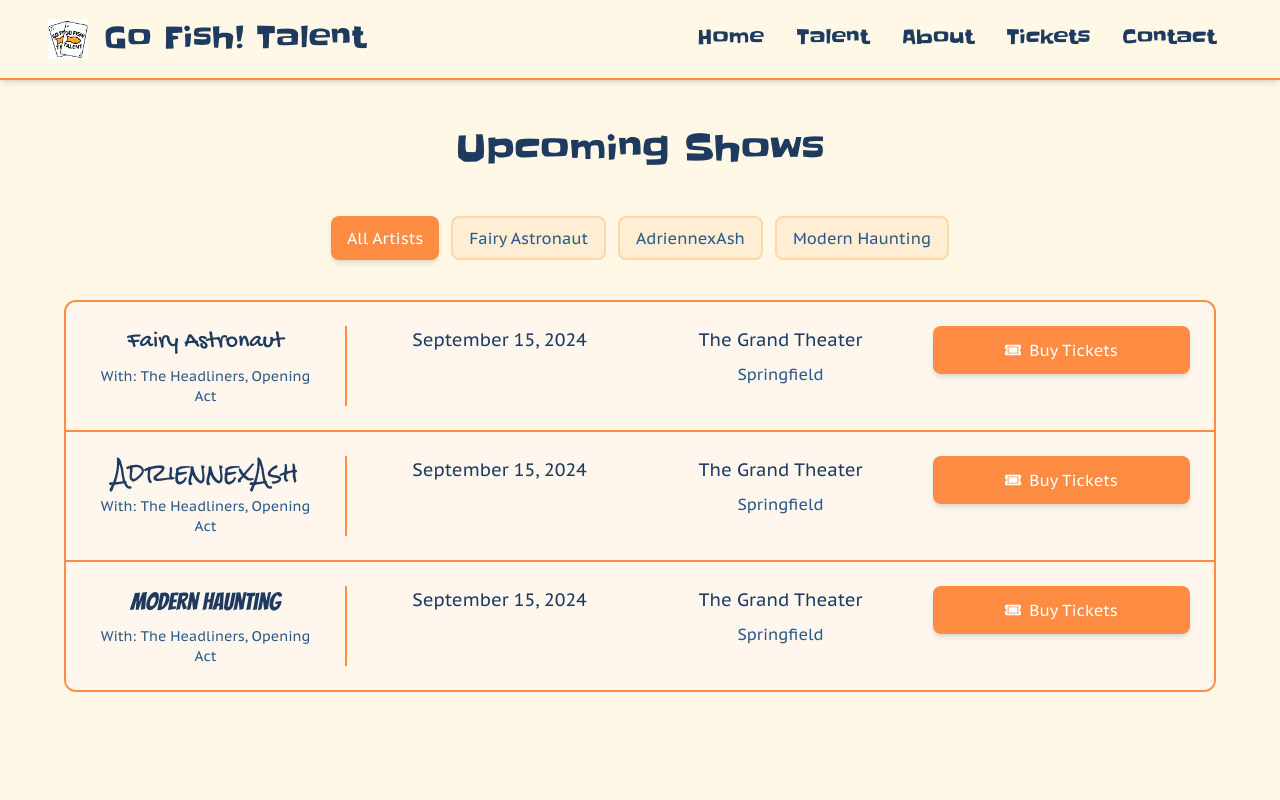
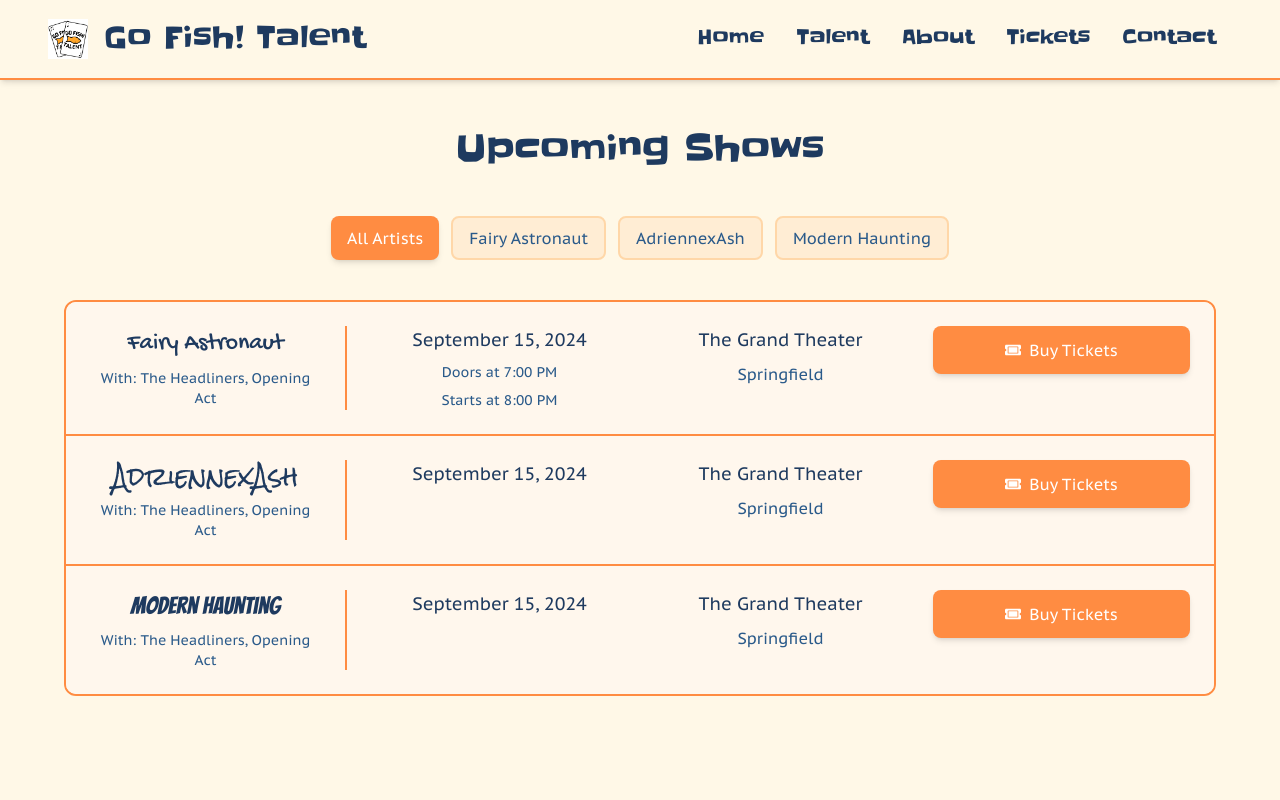
Before and after one commit to Curious-Bean-LLC/gofishtalent, a React (Vite) app: page /tickets in a window 1280 px wide. Shown: the top 800 px of the page. Built offline with nearby package versions, Linux system fonts and the light colour scheme.

Commit message:
add doors/start time

```diff
--- a/src/constants/shows.ts
+++ b/src/constants/shows.ts
@@ -3,7 +3,9 @@ export interface Show {
   date: string // ISO 8601 format
   venue: string
   city: string
-  lineup: string[]
+  lineup?: string[]
+  doorsTime?: string
+  startTime?: string
   eventName?: string
   ticketLink?: string
   eventLink?: string
@@ -15,6 +17,8 @@ const fa_shows: Show[] = [
   {
     artistSlug: 'fairy-astronaut',
     date: '2024-09-15',
+    doorsTime: '7:00 PM',
+    startTime: '8:00 PM',
     venue: 'The Grand Theater',
     city: 'Springfield',
     lineup: ['The Headliners', 'Opening Act'],
--- a/src/pages/Tickets.tsx
+++ b/src/pages/Tickets.tsx
@@ -98,6 +98,7 @@ const Tickets: React.FC = () => {
                 {/* Column 2: Date and Event Name */}
                 <div className='space-y-2'>
                   {show.date && (
+                    <>
                       <p className='text-[#1e3a5f] font-bold text-lg'>
                         {new Date(show.date).toLocaleDateString(undefined, {
                           year: 'numeric',
@@ -105,6 +106,13 @@ const Tickets: React.FC = () => {
                           day: 'numeric',
                         })}
                       </p>
+                      <p className='text-[#2a5a8a] text-sm'>
+                        {show.doorsTime && `Doors at ${show.doorsTime}`}
+                      </p>
+                      <p className='text-[#2a5a8a] text-sm'>
+                        {show.startTime && `Starts at ${show.startTime}`}
+                      </p>
+                    </>
                   )}
                   {show.eventName && (
                     <p className='text-[#2a5a8a] font-semibold'>
```
Lines whose indentation alone changed are shown as unchanged.
